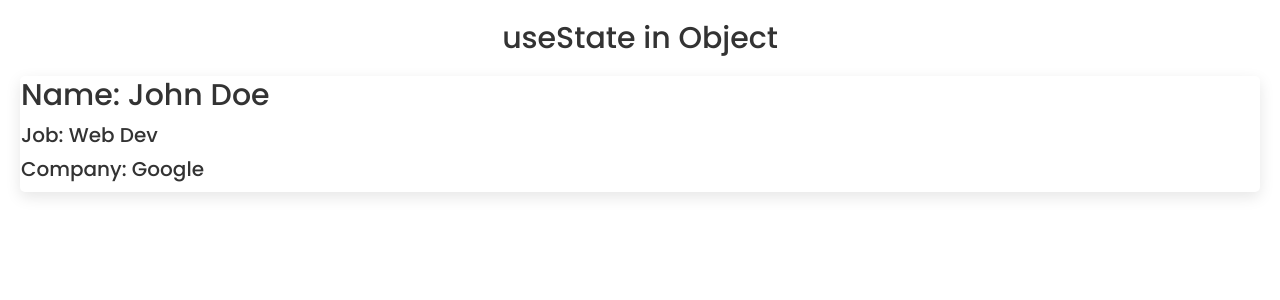
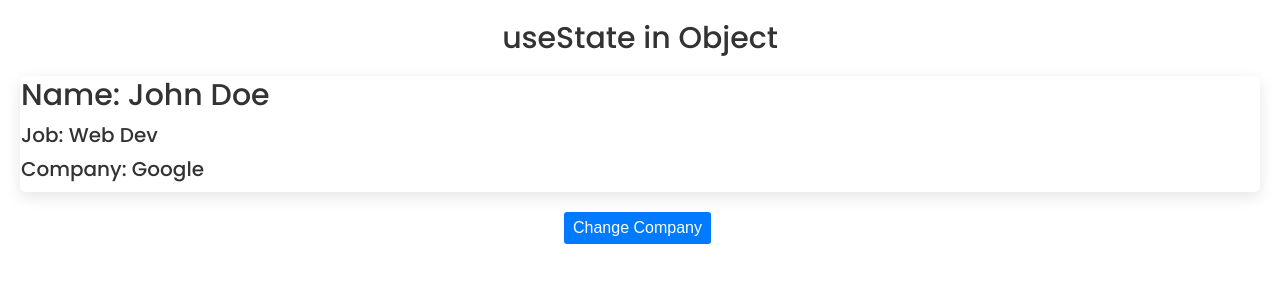
Before and after one commit to quocnhat02/ecommerce-nextjs, a React (Create React App) app: page / in a window 1280 px wide. Shown: the top 300 px of the page. Built offline with nearby package versions, Linux system fonts and the light colour scheme.

Commit message:
useState 12

```diff
--- a/src/components/UseStateObject.jsx
+++ b/src/components/UseStateObject.jsx
@@ -7,6 +7,10 @@ const UseStateObject = () => {
     company: 'Google',
   });
 
+  const updateCompany = () => {
+    setProfile({ ...profile, company: 'Microsoft' });
+  };
+
   return (
     <>
       <h2 className="--text-center --my2">useState in Object</h2>
@@ -15,6 +19,11 @@ const UseStateObject = () => {
         <h4>Job: {profile.job}</h4>
         <h4>Company: {profile.company}</h4>
       </div>
+      <div className="--center-all --my2">
+        <button className="--btn --btn-primary" onClick={updateCompany}>
+          Change Company
+        </button>
+      </div>
     </>
   );
 };
```
